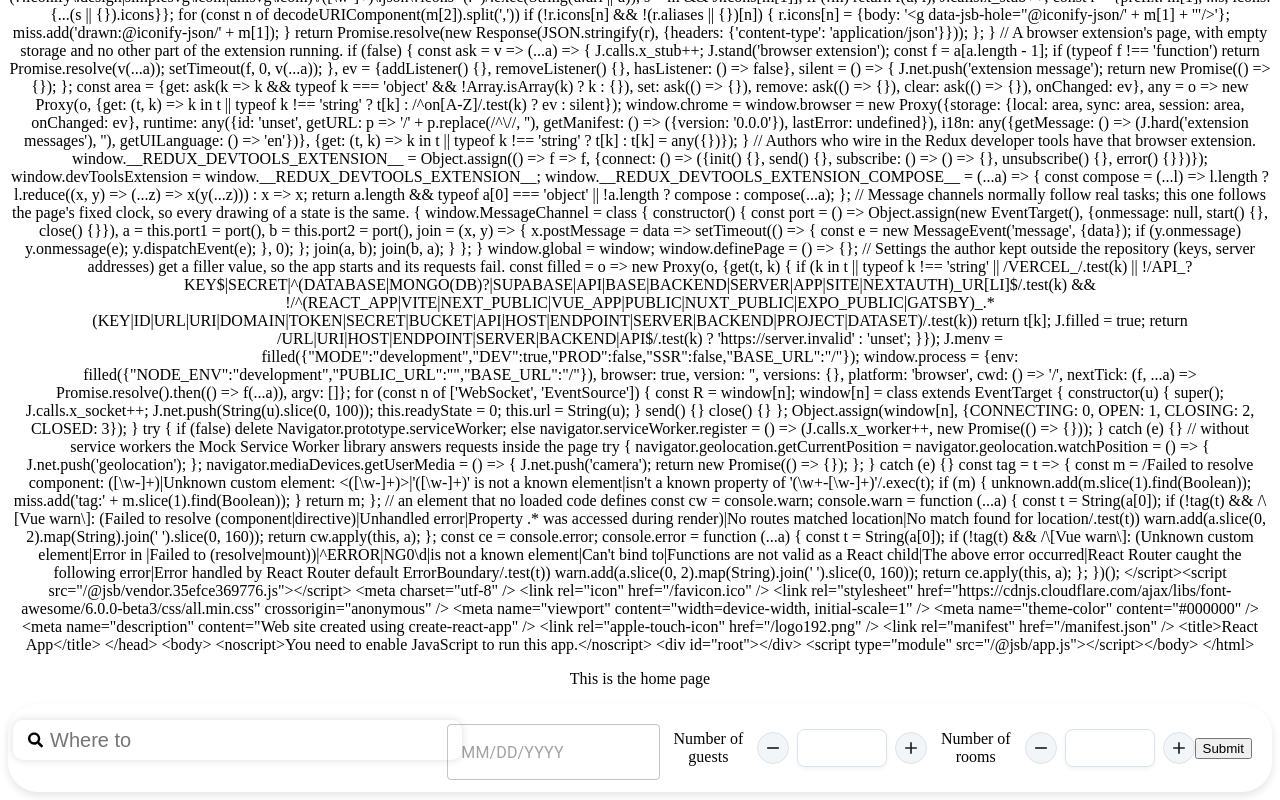
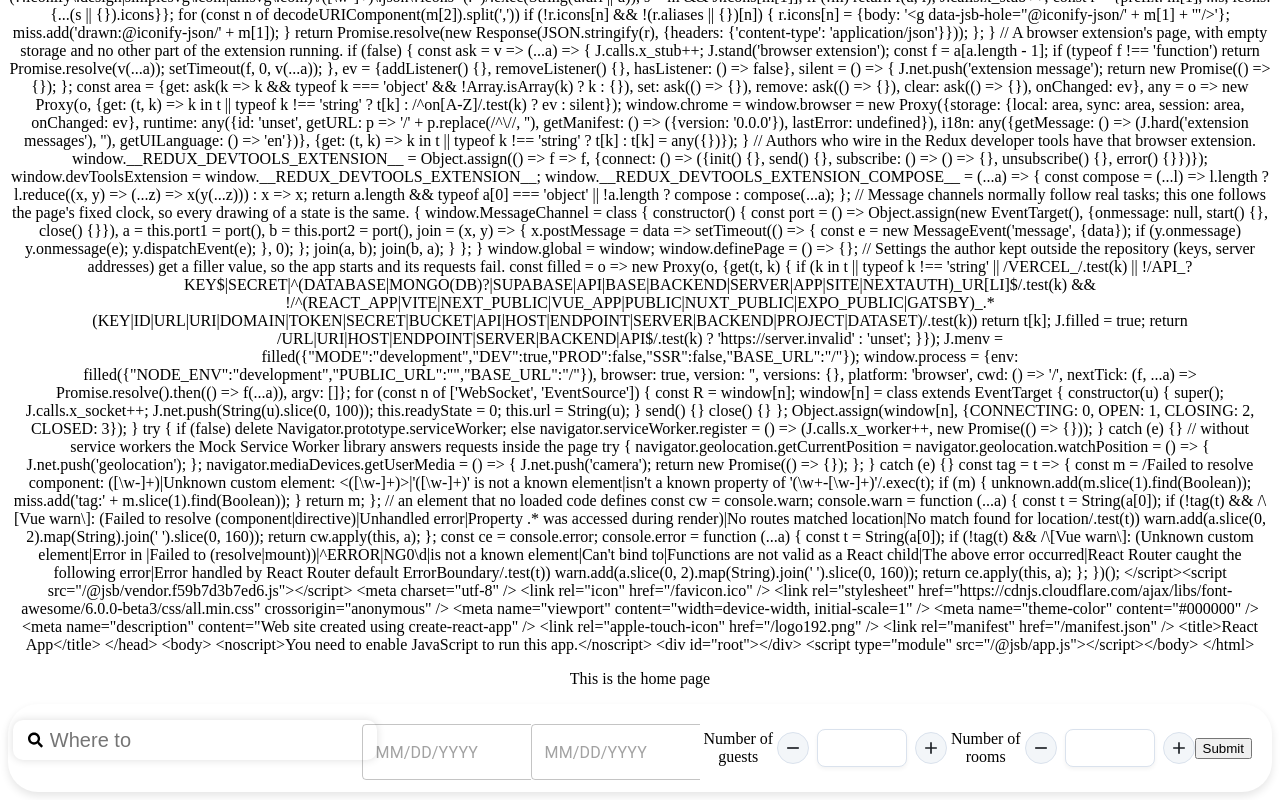
Before and after one commit to loheesong/ESC-proj, a React (Create React App) app in the folder frontend/: page / in a window 1280 px wide. Shown: the part 1748-2548 px from the top of the page. Built offline with nearby package versions, Linux system fonts and the light colour scheme.

Commit message:
feat: add end date picker, limit start and end date to today

```diff
--- a/frontend/src/components/SearchForm/SearchDatePicker.js
+++ b/frontend/src/components/SearchForm/SearchDatePicker.js
@@ -3,14 +3,17 @@ import { AdapterDayjs } from '@mui/x-date-pickers/AdapterDayjs';
 import { LocalizationProvider } from '@mui/x-date-pickers/LocalizationProvider';
 import { DatePicker } from '@mui/x-date-pickers/DatePicker';
 import { useState } from "react";
+import dayjs from 'dayjs';
 
 export default function SearchDatePicker({onChange}) {
+    const today = dayjs();
     const [value, setValue] = useState(null);
 
     return (
         <LocalizationProvider dateAdapter={AdapterDayjs}>
             <DemoContainer components={['DatePicker']}>
-                <DatePicker value={value} onChange={(newValue) => {
+                <DatePicker value={value} minDate={today}
+                onChange={(newValue) => {
                     setValue(newValue)
                     console.log(newValue.$d)
                     onChange(newValue.$d)
--- a/frontend/src/components/SearchForm/SearchDestForm.js
+++ b/frontend/src/components/SearchForm/SearchDestForm.js
@@ -11,10 +11,10 @@ export default function SearchForm(params) {
     const navigate = useNavigate()
     const [formData, setFormData] = useState({
         searchBar: "",
-        datePicker: "",
+        startDatePicker: "",
+        endDatePicker: "",
         numGuests: "",
         numRooms: "",
-        testComp: ""
     })
 
     // updates formData whenever any component in form changes value
@@ -43,7 +43,8 @@ export default function SearchForm(params) {
                 when click on submit button, will submit formData values
                 */}
                 <SearchBar onChange={(value) => handleChange('searchBar', value)}></SearchBar>
-                <SearchDatePicker onChange={(value) => handleChange('datePicker', value)}></SearchDatePicker>
+                <SearchDatePicker onChange={(value) => handleChange('startDatePicker', value)}></SearchDatePicker>
+                <SearchDatePicker onChange={(value) => handleChange('endDatePicker', value)}></SearchDatePicker>
                 <p>Number of guests</p>
                 <SearchNumberInput onChange={(value) => handleChange('numGuests', value)}></SearchNumberInput>
                 <p>Number of rooms</p>
```
